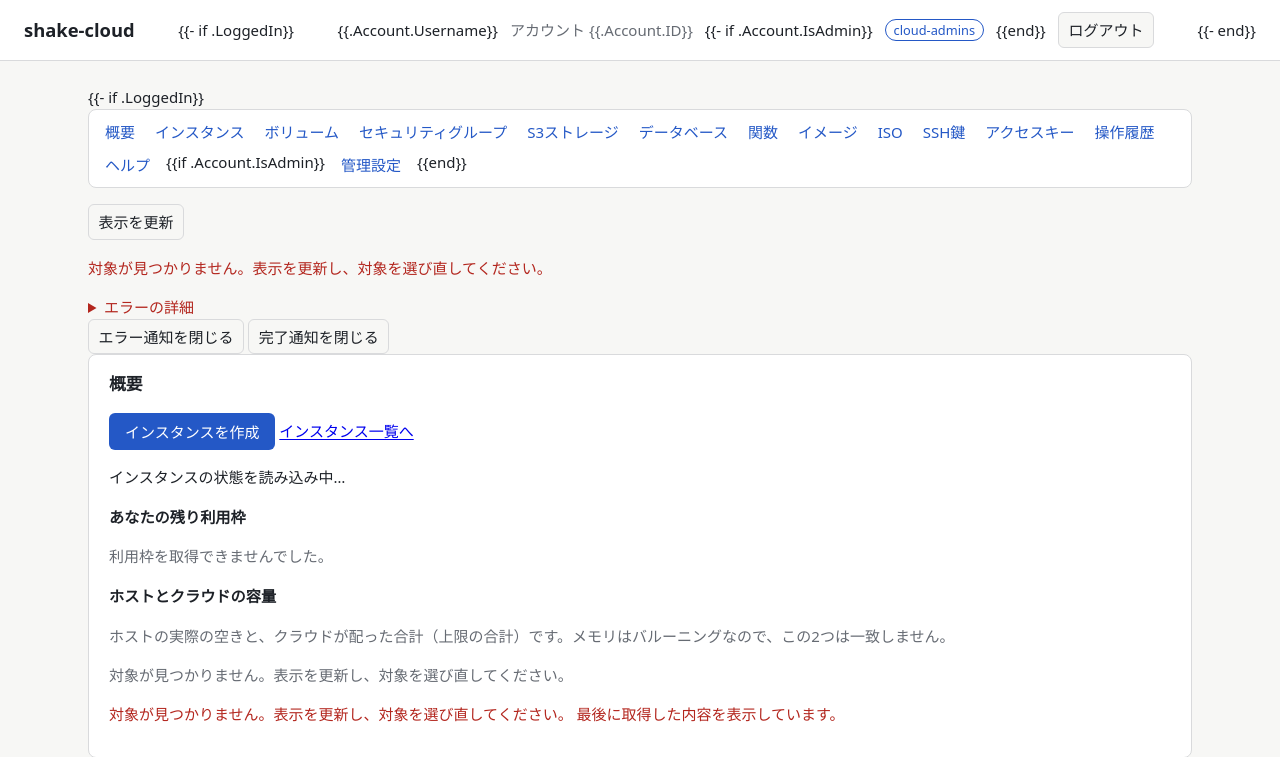
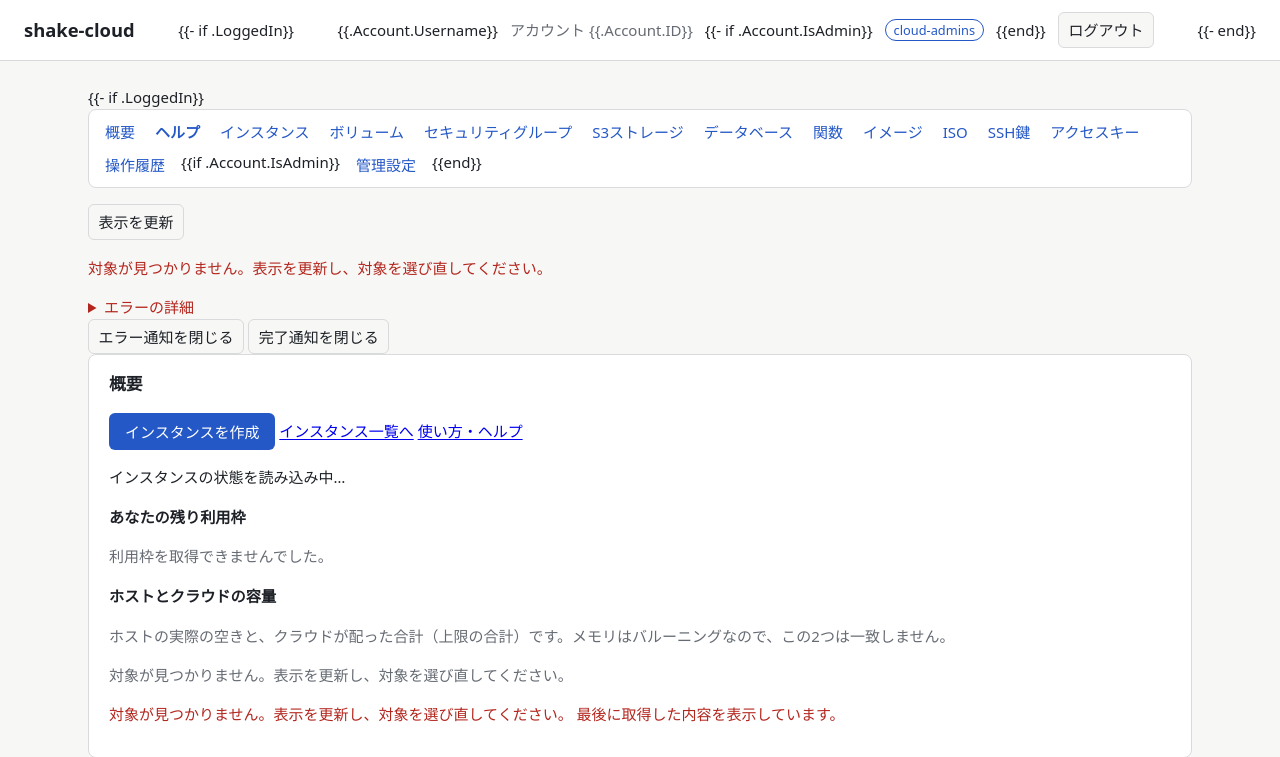
Before and after one commit to rurutheGeek/shake-cloud, a PHP site: page / in a window 1280 px wide. Shown: the top 757 px of the page. Run offline with PHP 8.4, Linux system fonts and the light colour scheme.

Commit message:
feat(cloud): ヘルプを見つけやすくし、作成フォームにWindows手順を出す

```diff
--- a/cloud/api/internal/server/web/index.html
+++ b/cloud/api/internal/server/web/index.html
@@ -25,6 +25,7 @@
 {{- if .LoggedIn}}
   <nav id="navigation" aria-label="クラウドの操作">
     <a href="#overview">概要</a>
+    <a href="#help-view" class="help-link">ヘルプ</a>
     <a href="#instances-view">インスタンス</a>
     <a href="#volumes-view">ボリューム</a>
     <a href="#security-view">セキュリティグループ</a>
@@ -36,7 +37,6 @@
     <a href="#ssh-view">SSH鍵</a>
     <a href="#keys-view">アクセスキー</a>
     <a href="#events-view">操作履歴</a>
-    <a href="#help-view">ヘルプ</a>
     {{if .Account.IsAdmin}}<a href="#settings">管理設定</a>{{end}}
   </nav>
   <div class="toolbar"><button id="refresh-all" type="button">表示を更新</button><span id="refresh-status" class="muted" role="status"></span></div>
@@ -56,7 +56,7 @@
   </dialog>
   <section id="overview" data-view>
     <h2 tabindex="-1">概要</h2>
-    <p><a class="button" href="#instance-create-view">インスタンスを作成</a> <a href="#instances-view">インスタンス一覧へ</a></p>
+    <p><a class="button" href="#instance-create-view">インスタンスを作成</a> <a href="#instances-view">インスタンス一覧へ</a> <a href="#help-view">使い方・ヘルプ</a></p>
     <p id="operation-summary" role="status">インスタンスの状態を読み込み中…</p>
     <h3>あなたの残り利用枠</h3><div id="quota-summary">読み込み中…</div>
     <h3>ホストとクラウドの容量</h3>
@@ -174,6 +174,16 @@
       </label>
       <label id="driver-iso-field" hidden>ドライバISO（任意） <select name="driver_iso_id"><option value="">使わない</option></select></label>
       <p id="iso-note" class="muted small wide" hidden>ISOからインストールします。起動後、コンソールでインストーラーを操作してください。割り当てられたIPは一覧に表示されます。</p>
+      <details class="wide" id="windows-help">
+        <summary>Windows 11 をインストールするときの手順</summary>
+        <ol class="small">
+          <li>インストール先が見えない → 「ドライバーの読み込み」→ virtio-win のCDの <code>viostor\w11\amd64</code> を選ぶ</li>
+          <li>ネットワークを使う → 同じCDの <code>NetKVM\w11\amd64</code></li>
+          <li>一覧の「IP」をWindows側に設定（ゲートウェイ・DNSは 192.168.10.1）</li>
+          <li>OOBEで先に進めない → Shift+F10 → <code>oobe\bypassnro</code></li>
+        </ol>
+        <p class="muted small">RDPの有効化やOEMライセンスの持ち込みは <a href="#help-view">ヘルプ</a> にあります。</p>
+      </details>
       <label>名前 <input name="name" maxlength="255" placeholder="例: game"></label>
       <label>構成の雛形
         <select name="preset">
--- a/cloud/api/internal/server/web/static/portal.css
+++ b/cloud/api/internal/server/web/static/portal.css
@@ -51,6 +51,13 @@ button.danger, .button.danger { color: var(--danger); border-color: var(--danger
 #navigation { display: flex; flex-wrap: wrap; gap: 0.25rem 0.75rem; margin: 0 0 1rem; padding: 0.5rem 0.75rem; border: 1px solid var(--line); border-radius: 8px; background: var(--panel); }
 #navigation a { color: var(--accent); text-decoration: none; padding: 0.15rem 0.25rem; border-radius: 4px; }
 #navigation a:hover, #navigation a:focus { text-decoration: underline; }
+#navigation a.help-link { font-weight: 600; }
+#help-view details { margin: 0.5rem 0; }
+#help-view summary { cursor: pointer; font-weight: 600; }
+#help-view ol { margin: 0.4rem 0 0.4rem 1.4rem; }
+#help-view li { margin: 0.2rem 0; }
+#windows-help { margin: 0.5rem 0; }
+#windows-help summary { cursor: pointer; font-weight: 600; }
 .toolbar { display: flex; flex-wrap: wrap; gap: 0.75rem; align-items: end; margin: 0 0 1rem; }
 .form-message { flex-basis: 100%; margin: 0.5rem 0; padding: 0.5rem 0.75rem; border: 1px solid var(--line); border-radius: 6px; }
 .form-message.error { border-color: var(--danger); color: var(--danger); }
```
